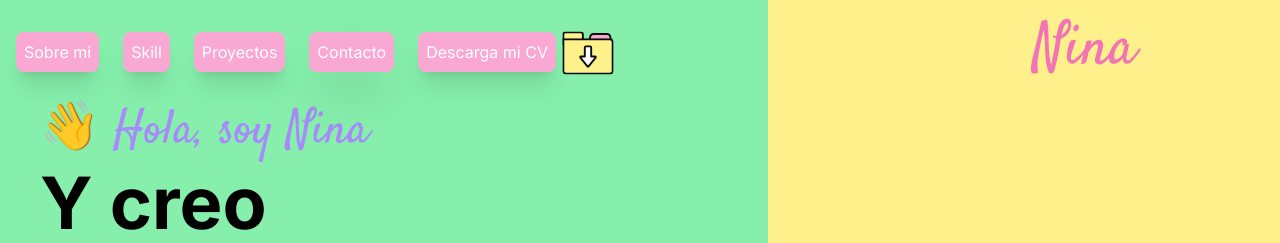
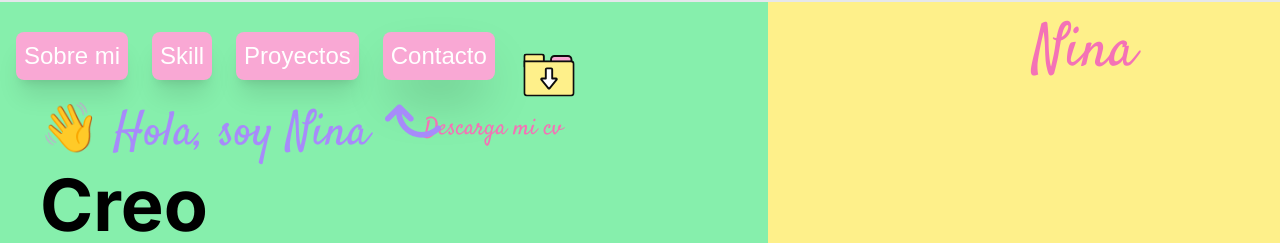
Before and after one commit to NinaLizbeth/portafolio, a Next.js app: page / in a window 1280 px wide. Shown: the top 243 px of the page. Built offline with nearby package versions, Linux system fonts and the light colour scheme; a web font is replaced by a local one.

Commit message:
Cambio estilos

```diff
--- /dev/null
+++ b/src/app/components/ArrowSvg.jsx
@@ -0,0 +1,17 @@
+
+const ArrowSvg = (props) => (
+  <svg
+    xmlns="http://www.w3.org/2000/svg"
+    xmlSpace="preserve"
+    width={200}
+    height={200}
+    fill="#a78bfa"
+    stroke="#a78bfa"
+    transform="rotate(180)"
+    viewBox="0 0 302.816 302.816"
+    {...props}
+  >
+    <path d="M298.423 152.996c-5.857-5.858-15.354-5.858-21.213 0l-35.137 35.136c-5.871-59.78-50.15-111.403-112.001-123.706-45.526-9.055-92.479 5.005-125.596 37.612-5.903 5.813-5.977 15.31-.165 21.213 5.813 5.903 15.31 5.977 21.212.164 26.029-25.628 62.923-36.679 98.695-29.565 48.865 9.72 83.772 50.677 88.07 97.978l-38.835-38.835c-5.857-5.857-15.355-5.858-21.213.001-5.858 5.858-5.858 15.355 0 21.213l62.485 62.485c2.929 2.929 6.768 4.393 10.606 4.393s7.678-1.464 10.607-4.393l62.483-62.482c5.86-5.858 5.86-15.356.002-21.214z" />
+  </svg>
+)
+export default ArrowSvg
--- a/src/app/components/Navbar.jsx
+++ b/src/app/components/Navbar.jsx
@@ -7,6 +7,7 @@ import { useState } from "react"
 import CloseSvg from "./CloseSvg"
 import DownLoadSvg from "./DownLoadSvg"
 import { usePathname } from "next/navigation"
+import ArrowSvg from "./ArrowSvg"
 
 const Navbar = () => {
   const pathName = usePathname()
@@ -46,16 +47,22 @@ const Navbar = () => {
       <nav className="hidden sm:block absolute top-4 lefth-14 p-4 cursor-pointer">
 
         <ul className="flex flex-row gap-6 ml-auto">
-          <a href="#aboutId"><li className="text-white p-2 rounded-lg  bg-pink-300 shadow-xl hover:scale-125">Sobre mi</li></a>
-          <a href="#sectionId"><li className="text-white p-2 rounded-lg  bg-pink-300 shadow-xl hover:scale-125 " >Skill</li></a>
-          <Link href="/proyectos"><li className="text-white p-2 rounded-lg  bg-pink-300 shadow-xl hover:scale-125" >Proyectos</li></Link>
-          <a href="#contactoId"><li className="text-white p-2 rounded-lg  bg-pink-300 shadow-2xl  hover:scale-125">Contacto</li></a>
-          <li className="text-white p-2 rounded-lg  bg-pink-300 shadow-xl cursor-auto">Descarga mi CV</li>
+          <a style={fontRampart.style} href="#aboutId"><li className="text-white p-2 rounded-lg  bg-pink-300 shadow-xl hover:scale-125 text-2xl">Sobre mi</li></a>
+          <a style={fontRampart.style} href="#sectionId"><li className="text-white p-2 rounded-lg  bg-pink-300 shadow-xl hover:scale-125 text-2xl " >Skill</li></a>
+          <Link style={fontRampart.style} href="/proyectos"><li className="text-white p-2 rounded-lg  bg-pink-300 shadow-xl hover:scale-125 text-2xl" >Proyectos</li></Link>
+          <a style={fontRampart.style} href="#contactoId"><li className="text-white p-2 rounded-lg  bg-pink-300 shadow-2xl  hover:scale-125 text-2xl">Contacto</li></a>
+
         </ul>
-        <a href="/pdf/cv.pdf" download ><DownLoadSvg className="w-32 ml-[94%] hover:scale-110 -my-[22%]"/></a>
+        <a href="/pdf/cv.pdf" download ><DownLoadSvg className="w-32 ml-[98%] l hover:scale-110 -my-[22%]"/></a>
+
+
 
 
       </nav>
+      <div className="border bg-white hidden sm:block ">
+      <p style={fontSatisfy.style} className=" text-pink-400 flex justify-end ml-[33%] mt-28 absolute text-2xl">Descarga mi cv </p>
+ <ArrowSvg className="absolute w-14 ml-[30%] mt-5"/>
+ </div>
 
       <Link href="/"><h2 style={fontSatisfy.style}  className="absolute lg:right-36 right-14 mt-7 lg:mt-5 text-4xl lg:text-6xl text-pink-400  hover:scale-125">Nina </h2></Link>
     </>
--- a/src/app/page.jsx
+++ b/src/app/page.jsx
@@ -20,7 +20,7 @@ export default function Home() {
       <div className='h-screen bg-green-300 flex justify-center items-center w-full lg:w-3/5  flex-col p-10 md:pr-52 '>
 
         <p style={fontSatisfy.style}  className=' text-violet-400 font-bold text-4xl lg:text-5xl lg:text-start w-full   mb-3 lg:ml-0 ml-0  mt-20'>👋 Hola, soy Nina </p>
-        <p className=' text-center lg:text-left  text-4xl   lg:text-7xl font-bold mb-7 '>Y creo experiencias web únicas que fusionan <motion.span
+        <p className=' text-center lg:text-left  text-4xl   lg:text-7xl font-bold mb-7 '>Creo experiencias web únicas que fusionan <motion.span
         style={fontRampart.style} className='text-pink-300 lg:text-7xl text-5xl font-bold hover:scale-150'
 
         >creatividad</motion.span> y <span style={fontRampart.style}className='text-white lg:text-7xl text-5xl font-bold'>
--- a/src/app/pages/Contacto.jsx
+++ b/src/app/pages/Contacto.jsx
@@ -123,8 +123,8 @@ Swal.fire({
                   className="w-full border border-gray-300 p-2 rounded-2xl focus:outline-none h-40"
                 />
               </div>
-              <div className="mt-4">
-                <button type="submit" className="bg-violet-300 text-white px-4 py-2 rounded-e-3xl hover:bg-yellow-300 hover:scale-125">
+              <div className=" flex justify-center items-center mt-4">
+                <button style={fontRampart.style} type="submit" className=" w-28 h-14 lg:ml-3 text-2xl bg-pink-300 text-white flex justify-center items-center px-4 py-2 rounded-xl hover:bg-green-200 hover:scale-125">
                   Enviar
                 </button>
               </div>
--- a/src/app/proyectos/page.jsx
+++ b/src/app/proyectos/page.jsx
@@ -5,6 +5,7 @@ import GoButton from "../components/GoButton"
 
 import ProyectNavbar from "../components/ProyectNavbar"
 import Contacto from "../pages/Contacto"
+import Image from "next/image"
 
 
 
@@ -18,7 +19,11 @@ const Proyectos = () => {
       <h2  style={fontRampart.style} className="text-center  text-white py-20 text-8xl ">Proyectos...</h2>
       <div className="flex flex-wrap gap-8  justify-center rounded-xl mx-20 h-full  ">
     <div className="max-w-lg bg-yellow-200 rounded-3xl shadow-2xl ">
-      <img className="w-[90%] ml-5 py-5" src="https://res.cloudinary.com/dt7h6qci4/image/upload/v1698799776/Captura_de_pantalla_2023-10-31_214832_ojooqn.png" alt="" />
+      <Image
+      width={500}
+      height={500}
+
+      className="w-[90%] ml-5 py-5" src="https://res.cloudinary.com/dt7h6qci4/image/upload/v1698799776/Captura_de_pantalla_2023-10-31_214832_ojooqn.png" alt="" />
       <h5 style={fontRampart.style} className="text-4xl   text-black px-2">
      BrightBooks
       </h5>
```
Also changed, not shown: src/app/components/SendSvg.jsx (added, +43 -0 lines).
